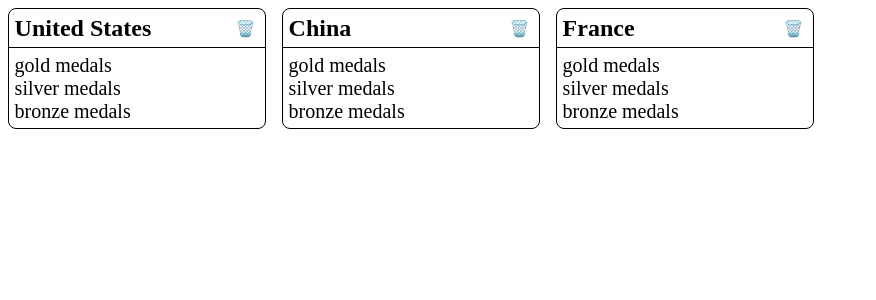
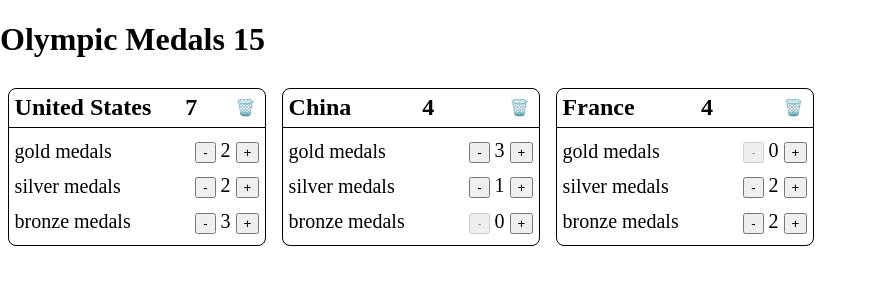
Before and after one commit to Khoa-Henry/medals-react, a React (Create React App) app: page / in a window 1280 px wide. Shown: the top 300 px of the page, without its empty margins (0-876 px from the left). Built offline with nearby package versions, Linux system fonts and the light colour scheme.

Commit message:
more number logic

```diff
--- a/src/App.js
+++ b/src/App.js
@@ -1,25 +1,58 @@
-import { useRef, useState } from "react";
+import { useMemo, useRef, useState } from "react";
 import Country from "./components/Country";
 
 function App() {
   const [countries, setCountries] = useState([
-    { id: 1, name: "United States", gold: 2 },
-    { id: 2, name: "China", gold: 3 },
-    { id: 3, name: "France", gold: 0 },
+    { id: 1, name: "United States", gold: 2, silver: 2, bronze: 3 },
+    { id: 2, name: "China", gold: 3, silver: 1, bronze: 0 },
+    { id: 3, name: "France", gold: 0, silver: 2, bronze: 2 },
   ]);
+
   const medals = useRef([
     { id: 1, name: "gold" },
     { id: 2, name: "silver" },
     { id: 3, name: "bronze" },
   ]);
 
+  const useTotalMedals = useMemo(() => {
+    const totalMedals = countries.reduce((total, country) => {
+      return total + country.gold + country.silver + country.bronze;
+    }, 0);
+    return totalMedals;
+  }, [countries]);
+
+  const handleIncrement = (countryId, medal) => {
+    setCountries((prevCountries) =>
+      prevCountries.map((country) =>
+        country.id === countryId
+          ? { ...country, [medal]: country[medal] + 1 }
+          : country
+      )
+    );
+  };
+
+  const handleDecrement = (countryId, medal) => {
+    setCountries((prevCountries) =>
+      prevCountries.map((country) =>
+        country.id === countryId
+          ? { ...country, [medal]: country[medal] - 1 }
+          : country
+      )
+    );
+  };
+
   return (
+    <div>
+      <h1>Olympic Medals {useTotalMedals}</h1>
       <div style={{ display: "flex" }}>
         <Country
           countries={countries}
           setCountries={setCountries}
           medals={medals}
+          handleDecrement={handleDecrement}
+          handleIncrement={handleIncrement}
         />
+      </div>
     </div>
   );
 }
--- a/src/components/Country.js
+++ b/src/components/Country.js
@@ -1,7 +1,8 @@
 import Medal from "./Medal";
 
 const Country = (props) => {
-  const { countries, setCountries, medals } = props;
+  const { countries, setCountries, medals, handleDecrement, handleIncrement } =
+    props;
 
   const handleDelete = (id) => {
     const foundIndex = countries.findIndex((c) => c.id === id);
@@ -10,8 +11,6 @@
     countriesClone.splice(foundIndex, 1);
     setCountries(countriesClone);
   };
-
-  console.log(medals);
 
   return countries.map((c) => (
     <div
@@ -35,6 +34,7 @@
         }}
       >
         {c.name}
+        <div>{c.gold + c.silver + c.bronze}</div>
         <div
           class="basket"
           style={{
@@ -56,7 +56,13 @@
         }}
       >
         {medals.current.map((m) => (
-          <Medal medal={m.name} />
+          <Medal
+            medal={m.name}
+            countryId={c.id}
+            amount={c[m.name]}
+            handleDecrement={handleDecrement}
+            handleIncrement={handleIncrement}
+          />
         ))}
       </div>
     </div>
--- a/src/components/Medal.js
+++ b/src/components/Medal.js
@@ -1,6 +1,28 @@
 const Medal = (props) => {
-  const { medal } = props;
-  return <div style={{ fontSize: "20px" }}>{medal} medals</div>;
+  const { medal, amount, handleDecrement, handleIncrement, countryId } = props;
+  return (
+    <div
+      style={{
+        display: "flex",
+        justifyContent: "space-between",
+        alignItems: "center",
+        padding: ".35rem 0",
+        fontSize: "20px",
+      }}
+    >
+      <div>{medal} medals </div>
+      <div>
+        <button
+          disabled={amount === 0}
+          onClick={() => handleDecrement(countryId, medal)}
+        >
+          -
+        </button>{" "}
+        {amount}{" "}
+        <button onClick={() => handleIncrement(countryId, medal)}>+</button>
+      </div>
+    </div>
+  );
 };
 
 export default Medal;
```
Lines whose indentation alone changed are shown as unchanged.
